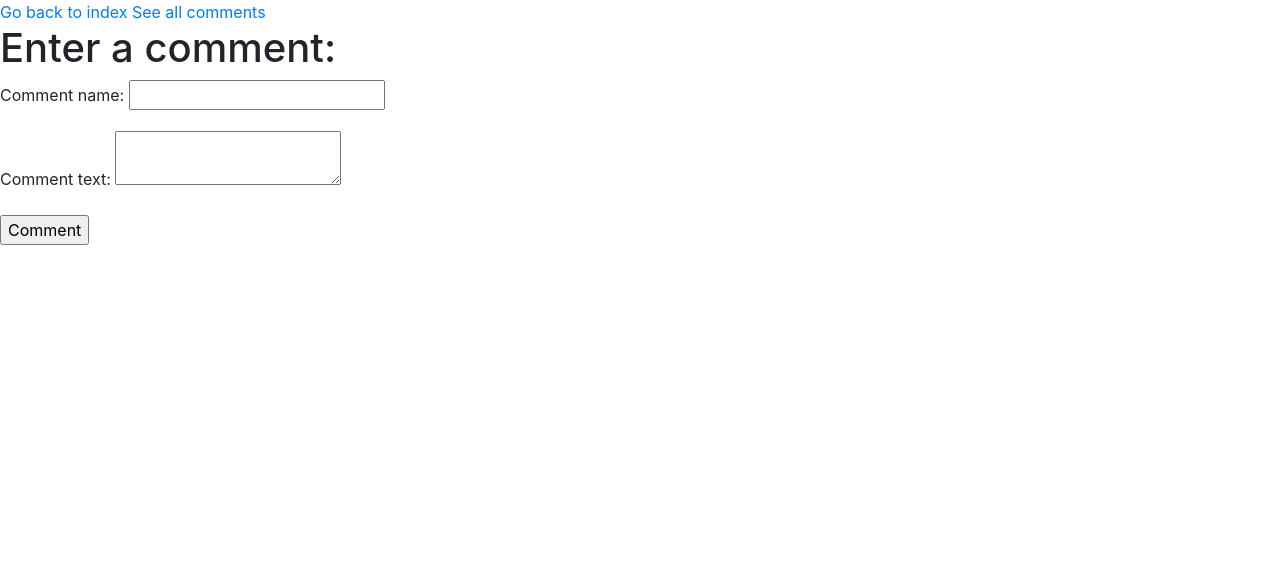
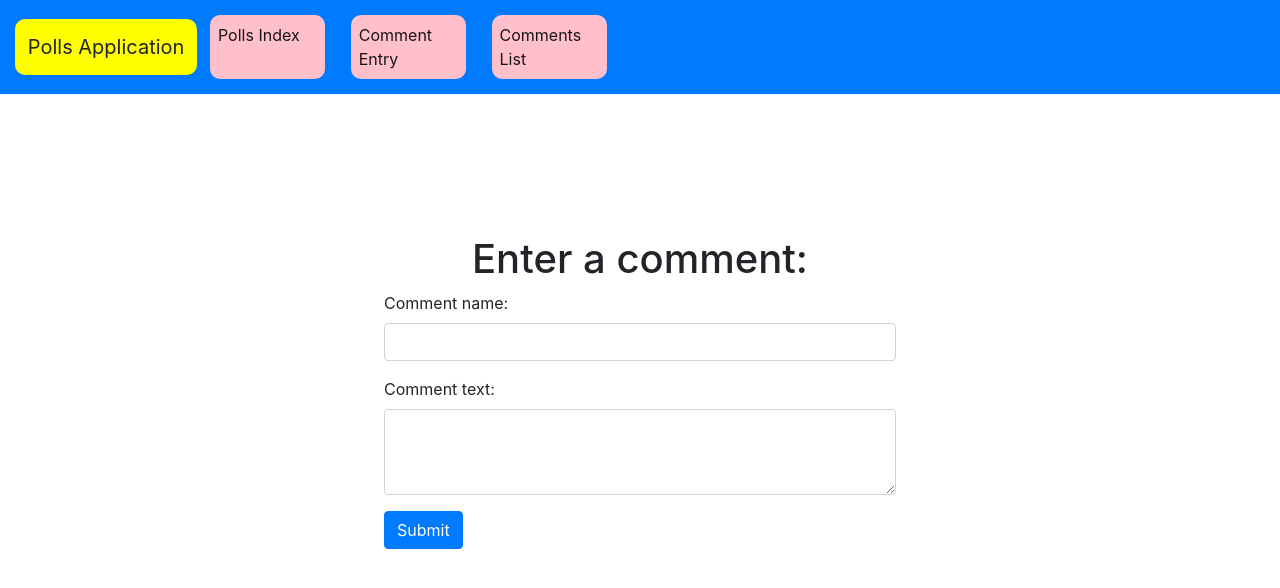
Before and after one commit to wan-li-va/django-introduction, a Django app: page /polls/comments/ in a window 1280 px wide. Shown: the top 588 px of the page. Run offline with Django 3.2, Linux system fonts and the light colour scheme; some libraries are stand-ins or nearby versions.

Commit message:
styled comment form

```diff
--- a/polls/static/polls/style.css
+++ b/polls/static/polls/style.css
@@ -79,3 +79,7 @@ body {
     width: 100vw;
     height: 100vh;
 }
+
+.form-group {
+    width: 40vw;
+}
--- a/polls/templates/polls/comments.html
+++ b/polls/templates/polls/comments.html
@@ -1,22 +1,46 @@
 {% load bootstrap4 %}
 {% bootstrap_css %}
-{% buttons %}
-<a href="{% url 'polls:index' %}">Go back to index</a>
-<a href="{% url 'polls:comments_list' %}">See all comments</a>
-{% endbuttons %}
+
+{% load static %}
+
+<link rel="stylesheet" href="https://maxcdn.bootstrapcdn.com/bootstrap/4.0.0/css/bootstrap.min.css"
+      integrity="sha384-Gn5384xqQ1aoWXA+058RXPxPg6fy4IWvTNh0E263XmFcJlSAwiGgFAW/dAiS6JXm" crossorigin="anonymous">
+<link rel="stylesheet" type="text/css" href="{% static 'polls/style.css' %}">
+
+<nav class="navbar fixed-top navbar-expand-lg navbar-light bg-primary">
+    <a class="navbar-brand">Polls Application</a>
+    <button class="navbar-toggler" type="button" data-toggle="collapse" data-target="#navbarSupportedContent"
+            aria-controls="navbarSupportedContent" aria-expanded="false" aria-label="Toggle navigation">
+        <span class="navbar-toggler-icon"></span>
+    </button>
+
+    <div class="collapse navbar-collapse" id="navbarSupportedContent">
+        <ul class="navbar-nav mr-auto">
+            <li class="nav-item active">
+                <a class="nav-link" href="{% url 'polls:index' %}">Polls Index</a>
+            </li>
+            <li class="nav-item active">
+                <a class="nav-link" href="{% url 'polls:comments' %}">Comment Entry</a>
+            </li>
+            <li class="nav-item active">
+                <a class="nav-link" href="{% url 'polls:comments_list' %}">Comments List</a>
+            </li>
+        </ul>
+    </div>
+</nav>
 
 <h1>Enter a comment:</h1>
 
 <form method="post" action="list">
     {% csrf_token %}
-    <div class = "form-group">
+    <div class="form-group">
         <label for="name">Comment name:</label>
-        <input type="text" id="name" name="name" value="">
+        <input type="text" class="form-control" id="name" name="name" value="">
     </div>
-    <div class = "form-group">
+    <div class="form-group">
         <label for="body">Comment text:</label>
-        <textarea id="body" name="body"></textarea>
+        <textarea class="form-control" id="body" rows="3" name="body"></textarea>
     </div>
 
-<input type="submit" value="Comment">
+    <button type="submit" class="btn btn-primary">Submit</button>
 </form>
```
Also changed, not shown: db.sqlite3.
